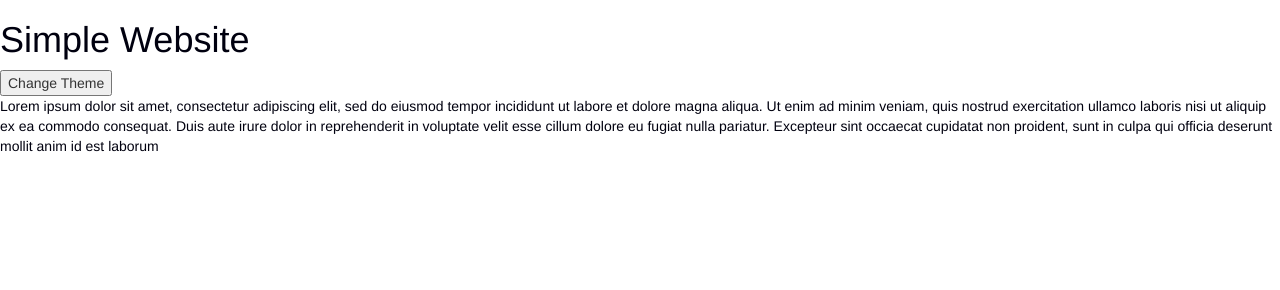
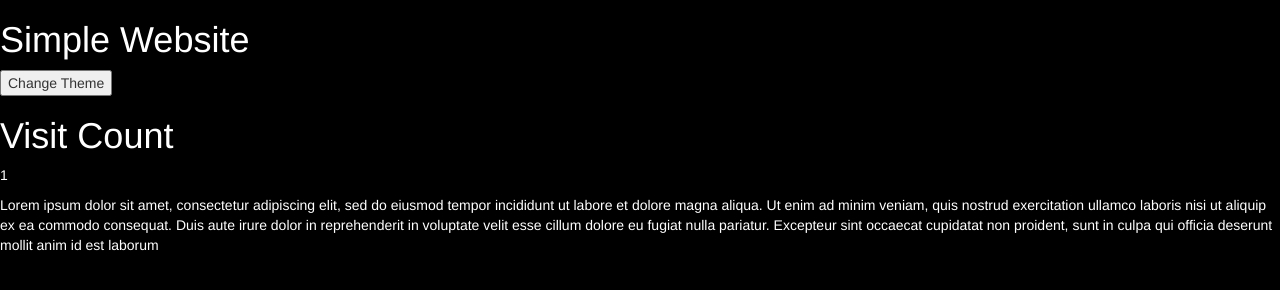
Before and after one commit to austin1244/MI-449-SS17-740-js-localstorage-wMUDce, a plain HTML site: page index.html in a window 1280 px wide. Both pictures are taken after a click on the button "Change Theme". Drawn offline with nearby package versions, Linux system fonts and the light colour scheme.

Commit message:
updated script

```diff
--- a/index.html
+++ b/index.html
@@ -6,9 +6,13 @@
     <meta charset="utf-8">
     <title></title>
   </head>
-  <body class="darkTheme">
+  <body class="day-theme">
     <h1>Simple Website</h1>
     <button type="button" name="themeButton">Change Theme</button>
+    <div class="visits">
+      <h1>Visit Count</h1>
+      <p id="visit-count">0</p>
+    </div>
     <p>
       Lorem ipsum dolor sit amet, consectetur adipiscing elit, sed do eiusmod tempor incididunt ut labore et dolore
       magna aliqua. Ut enim ad minim veniam, quis nostrud exercitation ullamco laboris nisi ut aliquip ex ea commodo
--- a/script.js
+++ b/script.js
@@ -1,11 +1,32 @@
-var theme = {
-  dark: 'darkTheme',
-  light: 'lightTheme'
+// stored constants in objects for accessability
+var theme = { dark: 'night-theme', light: 'day-theme' }
+var storage = { visits: 'pageVisit', theme: 'pageTheme' }
+var page = { visits: 1, theme: theme.light }
+
+// get data from local storage
+page.visits = parseInt(window.localStorage.getItem(storage.visits))
+page.theme = window.localStorage.getItem(storage.theme)
+
+// condenced to one line because of simplicity
+page.theme === null ? page.theme = theme.light : page.theme
+document.body.setAttribute('class', page.theme)
+
+// condenced to one line because of simplicity
+isNaN(page.visits) ? page.visits = 1 : page.visits++
+window.localStorage.setItem(storage.visits, page.visits)
+document.getElementById('visit-count').innerHTML = page.visits
+
+if (page.visits !== null) {
+  window.localStorage.setItem(storage.visits, page.visits)
 }
-function changeTheme () {
-  var currentTheme = document.body.getAttribute("class");
-  var newTheme = currentTheme === theme.dark ? theme.light : theme.dark
-  document.body.setAttribute('class', newTheme)
-}
-var button = document.getElementsByName('themeButton')
-button[0].addEventListener('click', changeTheme)
+
+// Only appplies to one button, so I made it anonymous
+document.getElementsByName('themeButton')[0]
+  .addEventListener('click', function () {
+    var currentTheme = document.body.getAttribute('class')
+    // switch the theme and set it
+    document.body.setAttribute('class',
+      currentTheme = currentTheme === theme.dark ? theme.light : theme.dark
+    )
+    window.localStorage.setItem(storage.theme, currentTheme)
+  })
--- a/style.css
+++ b/style.css
@@ -1,12 +1,12 @@
-.lightTheme{
+.day-theme{
   background: white;
 }
-.lightTheme p, .lightTheme h1{
+.day-theme p, .day-theme h1{
   color: #00000f;
 }
-.darkTheme{
+.night-theme{
   background: black;
 }
-.darkTheme p, .darkTheme h1{
+.night-theme p, .night-theme h1{
   color: white;
 }
```
